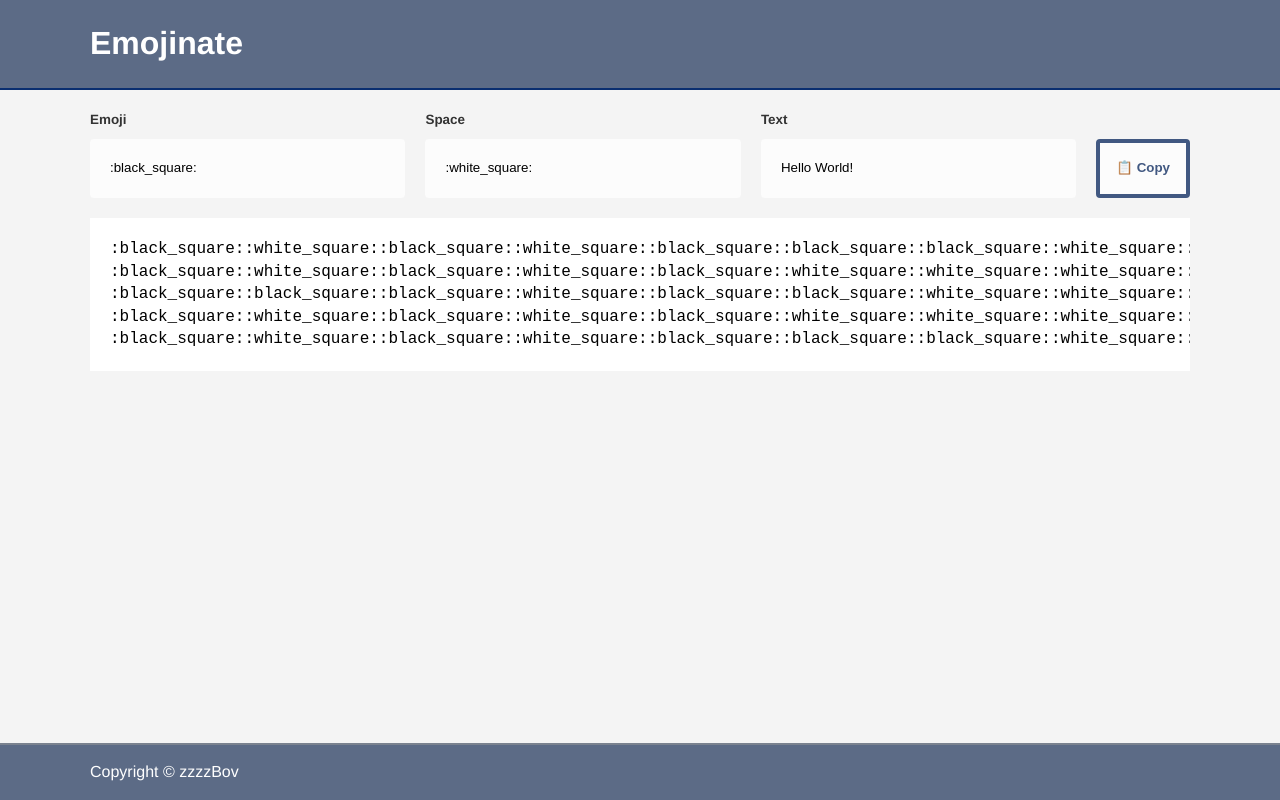
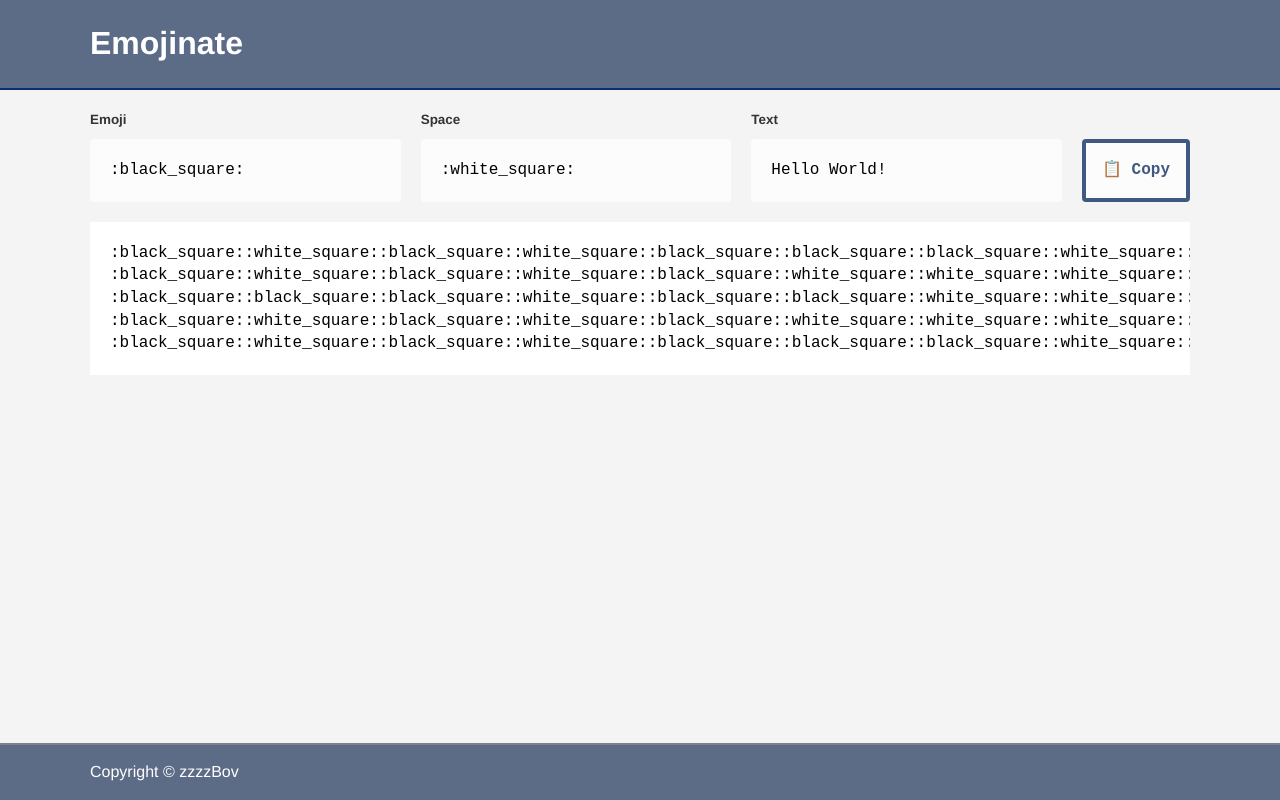
Before and after one commit to zzzzBov/emojinate, a React (Create React App) app: page / in a window 1280 px wide. Built offline with nearby package versions, Linux system fonts and the light colour scheme.

Commit message:
styles
fix form text sizes
fix overflow on form at medium size
update monospace font

```diff
--- a/src/scss/components/_EmojinateForm.scss
+++ b/src/scss/components/_EmojinateForm.scss
@@ -17,7 +17,7 @@
     /  1fr    1fr   ;
   }
 
-  @include media(md) {
+  @include media(lg) {
     grid-template:
       "emoji space text submit"
     /  1fr   1fr   1fr  auto  ;
--- a/src/scss/components/_Output.scss
+++ b/src/scss/components/_Output.scss
@@ -1,5 +1,6 @@
 .Output {
   background-color: $white;
+  font-family: $mono;
   grid-column: normal;
   margin: 0;
   overflow: auto;
--- a/src/scss/core/_forms.scss
+++ b/src/scss/core/_forms.scss
@@ -2,6 +2,8 @@ input {
   background-color: $grayFC;
   border: none;
   border-radius: 0.4rem;
+  font-family: $mono;
+  font-size: inherit;
   line-height: inherit;
   padding: 2rem;
 
@@ -17,6 +19,8 @@ button {
   border: 0.4rem solid $blueC;
   border-radius: 0.4rem;
   color: $blueC;
+  font-family: $mono;
+  font-size: inherit;
   font-weight: bold;
   line-height: inherit;
   padding: 1.6rem;
--- a/src/scss/variables/_fonts.scss
+++ b/src/scss/variables/_fonts.scss
@@ -1 +1,2 @@
 $sans: Helvetica, Arial, sans-serif;
+$mono: 'Courier New', monospace;
```
